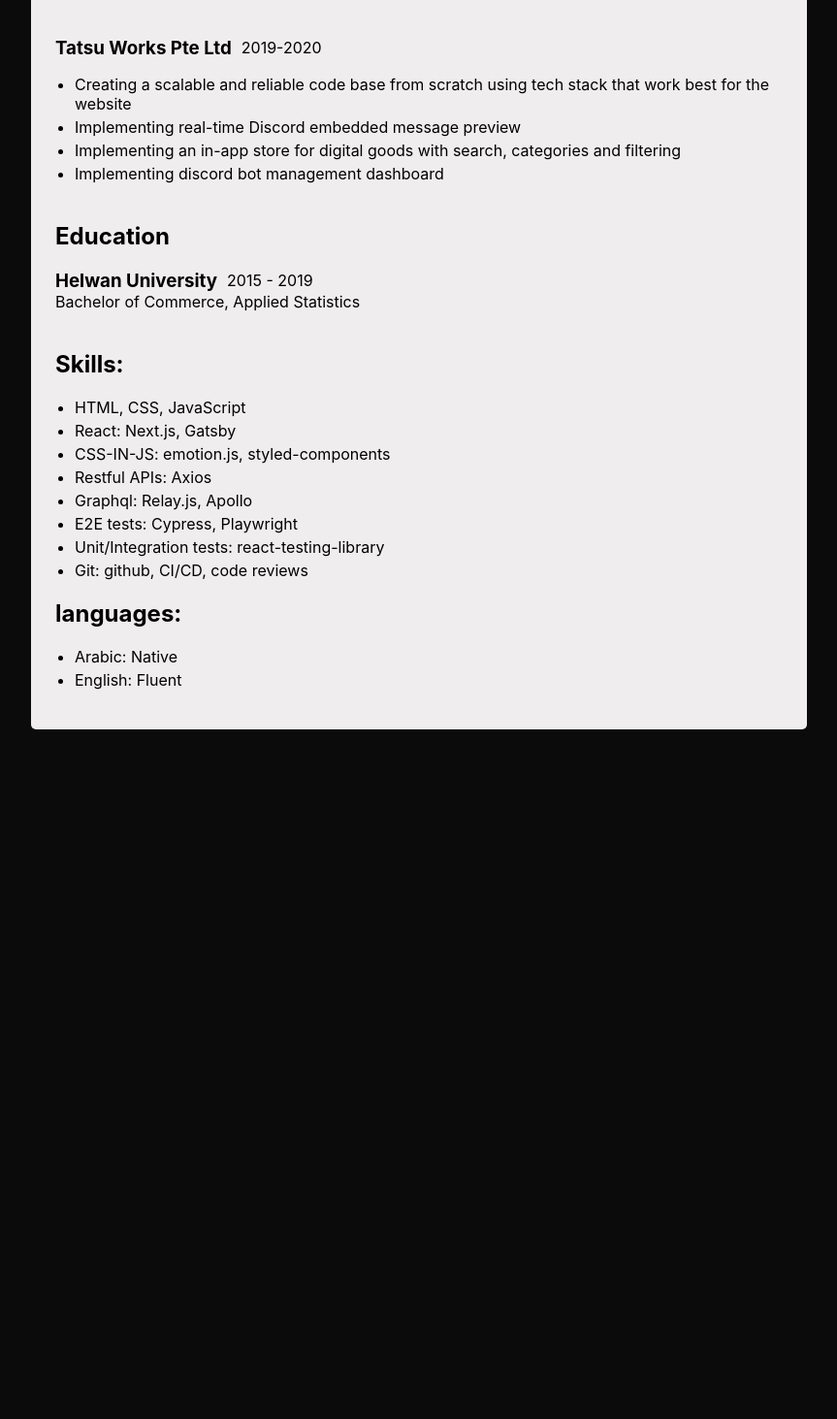
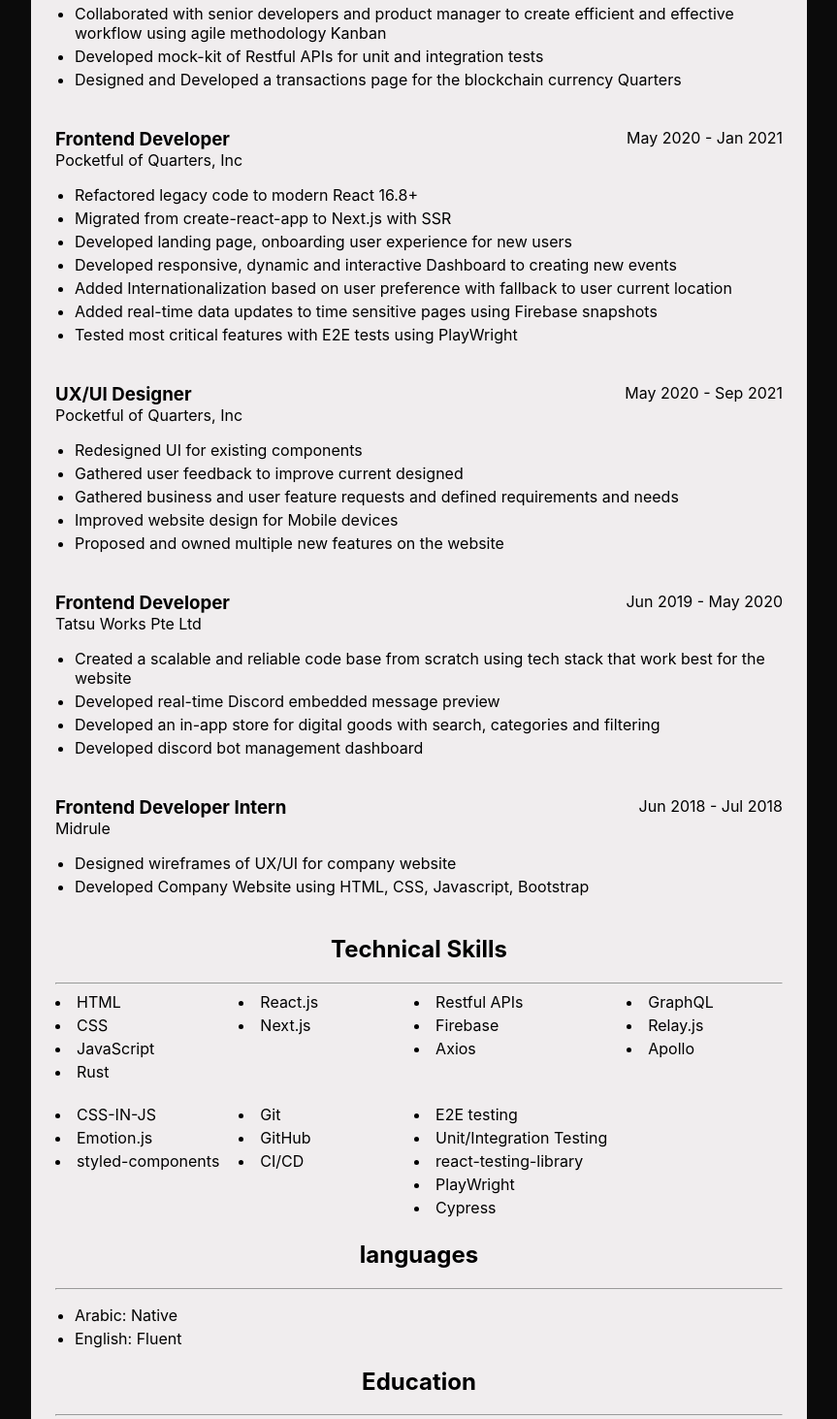
Before and after one commit to SinshiSmith/sinshi, a Next.js app: page /resume in a window 1280 px wide. Shown: the part 367-1830 px from the top of the page at 97% size, without its empty margins (208-1071 px from the left). Before the commit the page ends 1119 px from the top, so only its background shows below. Built offline with nearby package versions, Linux system fonts and the light colour scheme.

Commit message:
Resume position updates (#9)
* Add position titles

* Add more percise dates and Add internship

* Minor Improvement to Position Describtion

* Split poq experience into each title I worked under

* Create new skills section for resume

```diff
--- /dev/null
+++ b/components/Resume/Skills.js
@@ -0,0 +1,45 @@
+import styles from "./Skills.module.css";
+
+export default function Skills() {
+  return (
+    <div className={styles.grid}>
+      <div>
+        <li>HTML</li>
+        <li>CSS</li>
+        <li>JavaScript</li>
+        <li>Rust</li>
+      </div>
+      <div>
+        <li>React.js</li>
+        <li>Next.js</li>
+      </div>
+      <div>
+        <li>Restful APIs</li>
+        <li>Firebase</li>
+        <li>Axios</li>
+      </div>
+      <div>
+        <li>GraphQL</li>
+        <li>Relay.js</li>
+        <li>Apollo</li>
+      </div>
+      <div>
+        <li>CSS-IN-JS</li>
+        <li>Emotion.js</li>
+        <li>styled-components</li>
+      </div>
+      <div>
+        <li>Git</li>
+        <li>GitHub</li>
+        <li>CI/CD</li>
+      </div>
+      <div>
+        <li>E2E testing</li>
+        <li>Unit/Integration Testing</li>
+        <li>react-testing-library</li>
+        <li>PlayWright</li>
+        <li>Cypress</li>
+      </div>
+    </div>
+  );
+}
--- /dev/null
+++ b/components/Resume/Skills.module.css
@@ -0,0 +1,5 @@
+.grid {
+  display: grid;
+  grid-template-columns: repeat(4, minmax(max-content, 1fr)) ;
+  gap: 20px;
+}
--- a/pages/resume.js
+++ b/pages/resume.js
@@ -5,6 +5,7 @@
 
 import styles from "../styles/Resume.module.css";
 import Head from "next/head";
+import Skills from "../components/Resume/Skills";
 
 export default function Resume() {
   return (
@@ -45,61 +46,93 @@
         </div>
 
         <section>
-          <h2>Experience:</h2>
+          <h2 className={styles.sectionTitle}>Professional Experience</h2>
+          <hr />
           <Experience
+            title="Lead Frontend Developer"
             company="Pocketful of Quarters, Inc"
-            date="2020 - 2022"
+            date="Jan 2021 - Sep 2022"
             items={[
-              `Leading a team of 5+ developers for migration into a new
-                database scheme covered with Integration and e2e tests`,
-              `Working closely with CEO and users to Revamp the website UX/Ul design`,
-              `Creating mock kit to make unit and integration tests easier and faster`,
-
-              `Designing a transactions page for the blockchain currency
-                  Quarters`,
+              `Lead a team of 4 junior developers to migrate to a new
+                database scheme with Integration/E2E tests`,
+              `Reviewed Junior Developers PRs and Guided them to best practices for JavaScript, React, and CSS`,
+              `Collaborated with senior developers and product manager to create efficient and effective workflow using agile methodology Kanban`,
+              `Developed mock-kit of Restful APIs for unit and integration tests`,
+              `Designed and Developed a transactions page for the blockchain currency Quarters`,
             ]}
           />
           <Experience
+            title="Frontend Developer"
+            company="Pocketful of Quarters, Inc"
+            date="May 2020 - Jan 2021"
+            items={[
+              `Refactored legacy code to modern React 16.8+`,
+              `Migrated from create-react-app to Next.js with SSR`,
+              `Developed landing page, onboarding user experience for new users`,
+              `Developed responsive, dynamic and interactive Dashboard to creating new events`,
+              `Added Internationalization based on user preference with fallback to user current location`,
+              `Added real-time data updates to time sensitive pages using Firebase snapshots`,
+              `Tested most critical features with E2E tests using PlayWright`,
+            ]}
+          />
+          <Experience
+            title="UX/UI Designer"
+            company="Pocketful of Quarters, Inc"
+            date="May 2020 - Sep 2021"
+            items={[
+              `Redesigned UI for existing components`,
+              `Gathered user feedback to improve current designed`,
+              `Gathered business and user feature requests and defined requirements and needs`,
+              `Improved website design for Mobile devices`,
+              `Proposed and owned multiple new features on the website`,
+            ]}
+          />
+          <Experience
+            title="Frontend Developer"
             company="Tatsu Works Pte Ltd"
-            date="2019-2020"
+            date="Jun 2019 - May 2020"
             items={[
-              `Creating a scalable and reliable code base from scratch using tech stack that work best for the website`,
-              `Implementing real-time Discord embedded message
-                preview`,
-              `Implementing an in-app store for digital goods with search, categories and filtering`,
-              `Implementing discord bot management dashboard`,
+              `Created a scalable and reliable code base from scratch using tech stack that work best for the website`,
+              `Developed real-time Discord embedded message preview`,
+              `Developed an in-app store for digital goods with search, categories and filtering`,
+              `Developed discord bot management dashboard`,
+            ]}
+          />
+
+          <Experience
+            title="Frontend Developer Intern"
+            company="Midrule"
+            date="Jun 2018 - Jul 2018"
+            items={[
+              `Designed wireframes of UX/UI for company website`,
+              `Developed Company Website using HTML, CSS, Javascript, Bootstrap`,
             ]}
           />
         </section>
 
+        <section>
+          <h2 className={styles.sectionTitle}>Technical Skills</h2>
+          <hr />
+          <Skills />
+        </section>
+        <section>
+          <h2 className={styles.sectionTitle}>languages</h2>
+          <hr />
+          <ul>
+            <li>Arabic: Native</li>
+            <li>English: Fluent</li>
+          </ul>
+        </section>
         <section className={styles.experience}>
-          <h2>Education</h2>
+          <h2 className={styles.sectionTitle}>Education</h2>
+          <hr />
           <div className={styles.position}>
             <h3>Helwan University</h3>
             <p>2015 - 2019</p>
           </div>
-          <p>Bachelor of Commerce, Applied Statistics</p>
-        </section>
-
-        <section>
-          <h2>Skills:</h2>
-          <ul>
-            <li>HTML, CSS, JavaScript</li>
-            <li>React: Next.js, Gatsby</li>
-            <li>CSS-IN-JS: emotion.js, styled-components</li>
-            <li>Restful APIs: Axios</li>
-            <li>Graphql: Relay.js, Apollo</li>
-            <li>E2E tests: Cypress, Playwright</li>
-            <li>Unit/Integration tests: react-testing-library</li>
-            <li>Git: github, CI/CD, code reviews</li>
-          </ul>
-        </section>
-        <section>
-          <h2>languages:</h2>
-          <ul>
-            <li>Arabic: Native</li>
-            <li>English: Fluent</li>
-          </ul>
+          <p>
+            Bachelor of Commerce and Business Administration, Applied Statistics
+          </p>
         </section>
       </div>
     </div>
@@ -115,11 +148,14 @@
   );
 }
 
-function Experience({ company, date, items }) {
+function Experience({ company, date, items, title }) {
   return (
     <div className={styles.experience}>
       <div className={styles.position}>
-        <h3>{company}</h3>
+        <div>
+          <h3>{title}</h3>
+          <p>{company}</p>
+        </div>
         <p>{date}</p>
       </div>
       {items && (
--- a/styles/Resume.module.css
+++ b/styles/Resume.module.css
@@ -37,16 +37,14 @@
 
 .position {
   display: flex;
-  align-items: center;
+  /* align-items: center; */
   flex-wrap: wrap;
+  justify-content: space-between;
 }
 
 .position h3, .position p {
   margin: 0;
-}
-
-.position h3 {
-  margin-right: 10px;
+  /* margin-right: 10px; */
 }
 
 .compactContactLine {
@@ -58,6 +56,6 @@
   margin-left: 5px;
 }
 
-.experience p {
-  margin: 0;
+.sectionTitle {
+  text-align: center;
 }
```
